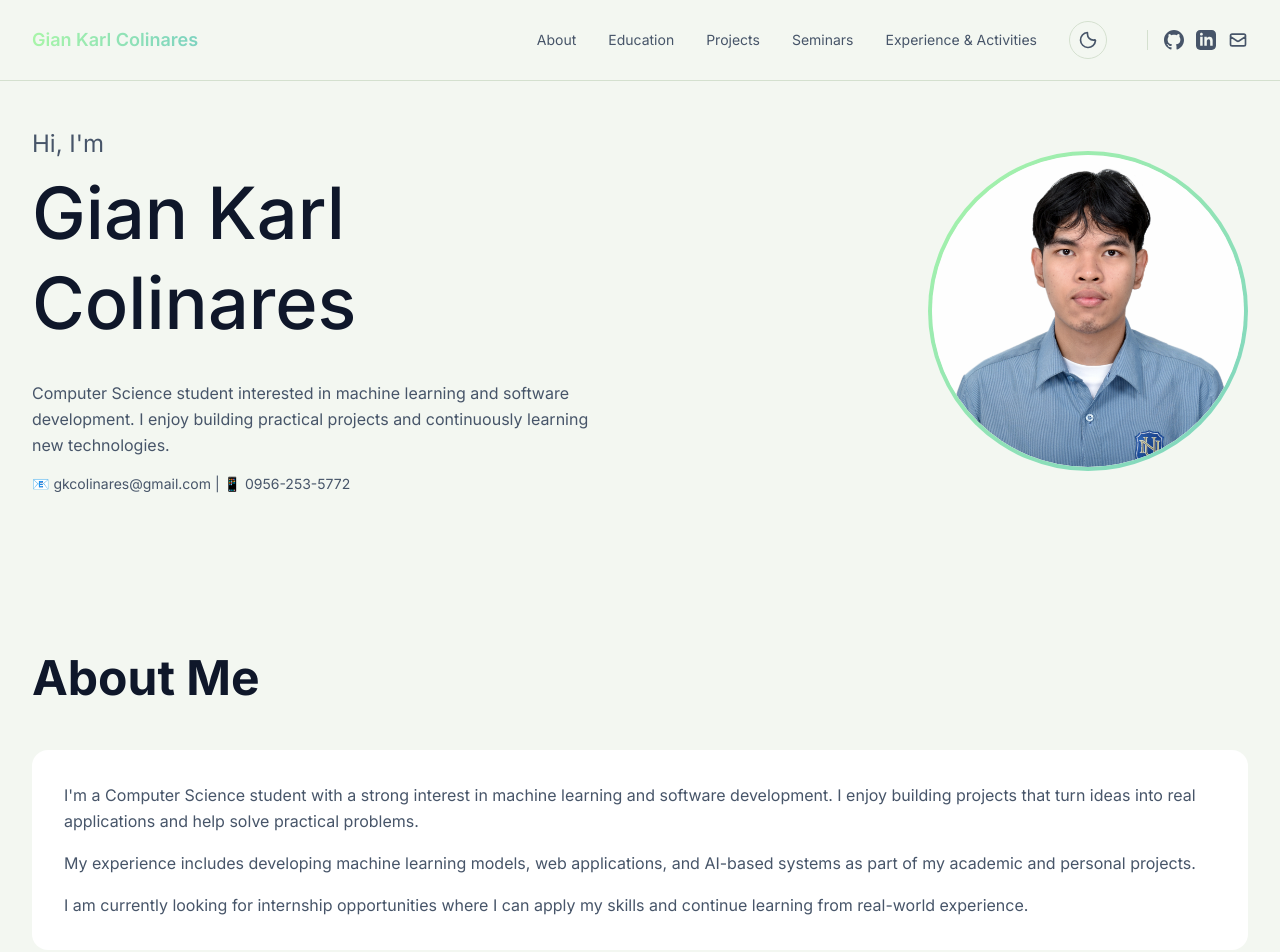
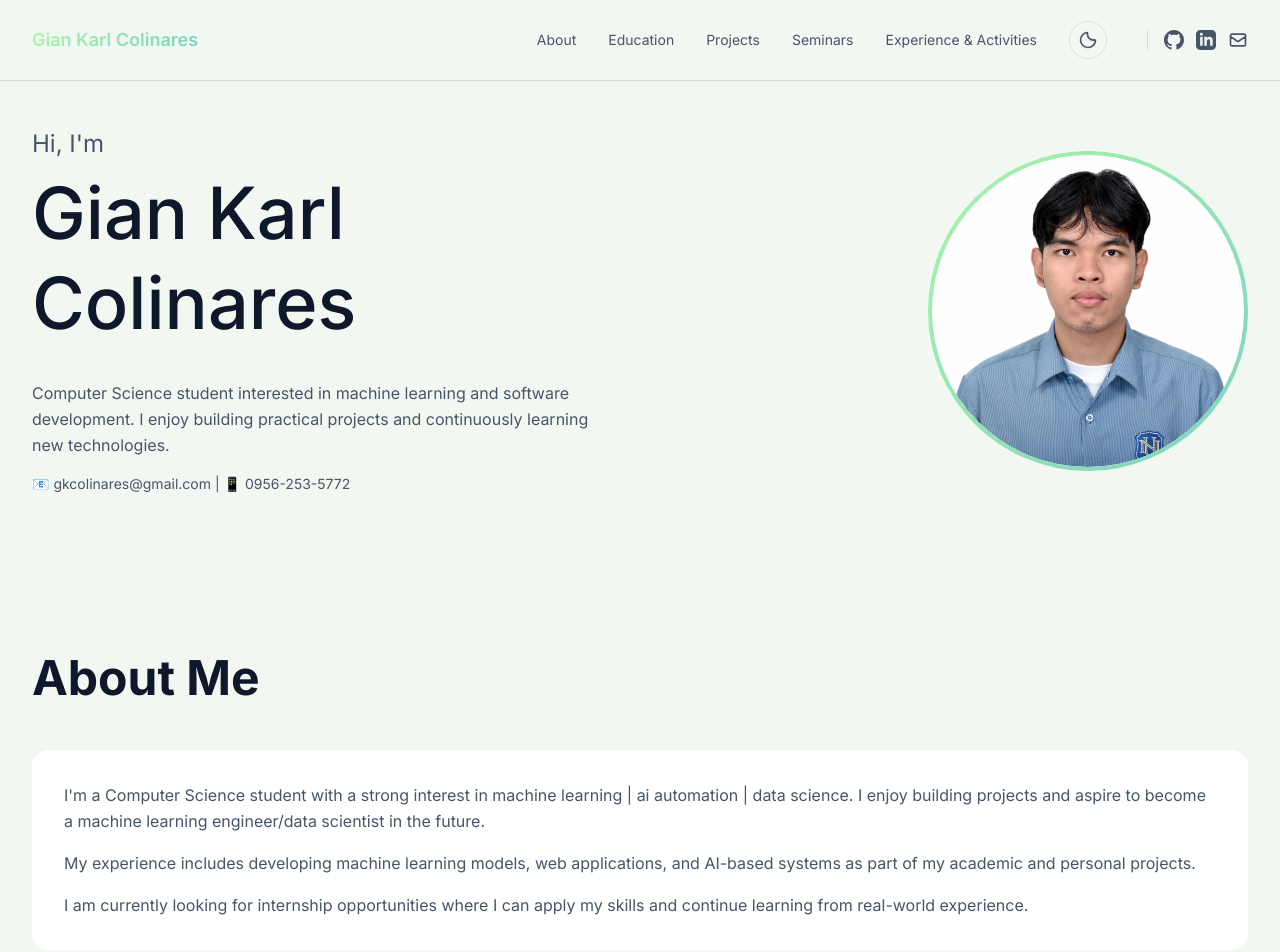
Before and after one commit to Gkcoli/Coli_Website, a Next.js app: page / in a window 1280 px wide. Shown: the top 952 px of the page. Built offline with nearby package versions, Linux system fonts and the light colour scheme.

Commit message:
Updated
Bio changes

```diff
--- a/app/page.tsx
+++ b/app/page.tsx
@@ -350,7 +350,7 @@ export default function Home() {
           >
             <div className="space-y-4 text-sm sm:text-base text-gray-300 leading-relaxed">
               <p>
-                I&apos;m a Computer Science student with a strong interest in machine learning and software development. I enjoy building projects that turn ideas into real applications and help solve practical problems.
+                I&apos;m a Computer Science student with a strong interest in machine learning | ai automation | data science. I enjoy building projects and aspire to become a machine learning engineer/data scientist in the future.
               </p>
               <p>
                 My experience includes developing machine learning models, web applications, and AI-based systems as part of my academic and personal projects.
```
